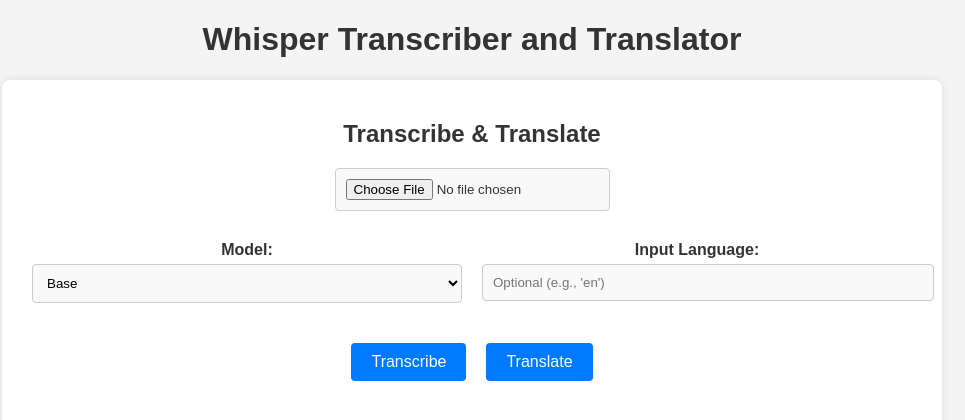
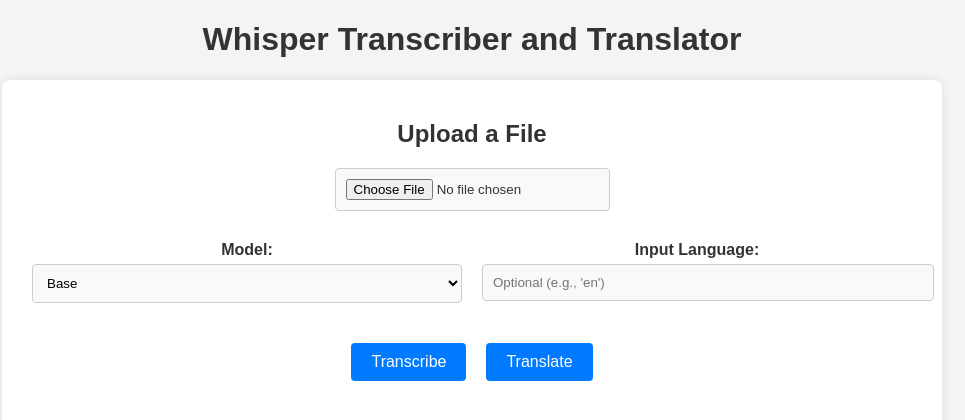
Before and after one commit to NotYuSheng/Transcribe-Translate, a React (Create React App) app in the folder frontend/: page / in a window 1280 px wide. Shown: the top 420 px of the page, without its empty margins (168-1133 px from the left). Built offline with nearby package versions, Linux system fonts and the light colour scheme.

Commit message:
Update Transcriber.js

```diff
--- a/frontend/src/Transcriber.js
+++ b/frontend/src/Transcriber.js
@@ -137,7 +137,7 @@
 
     return (
         <div className="container">
-            <h2>Transcribe & Translate</h2>
+            <h2>Upload a File</h2>
             <input type="file" accept="audio/*,video/*" onChange={handleFileChange} className="file-input" />
 
             {mediaURL && (
```
